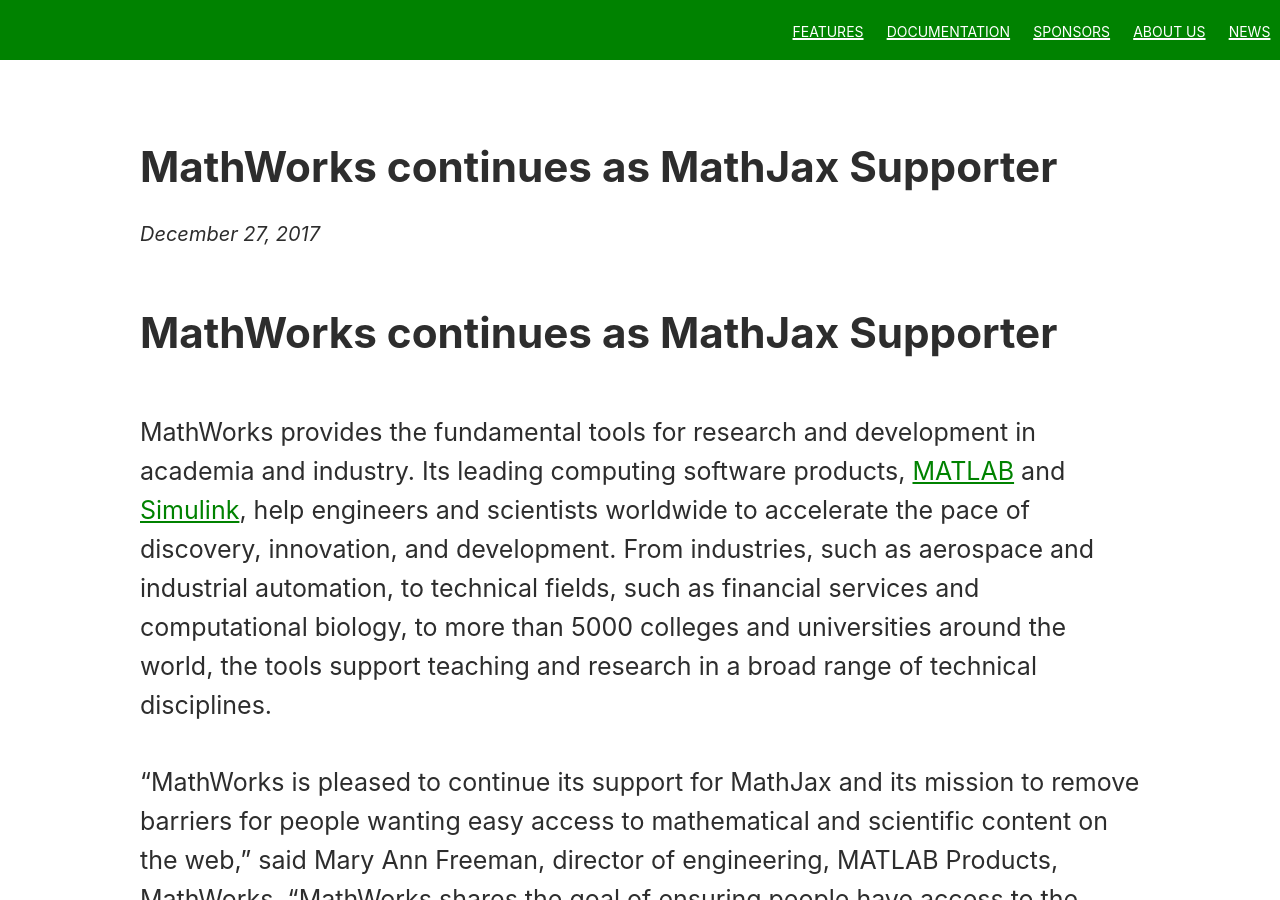
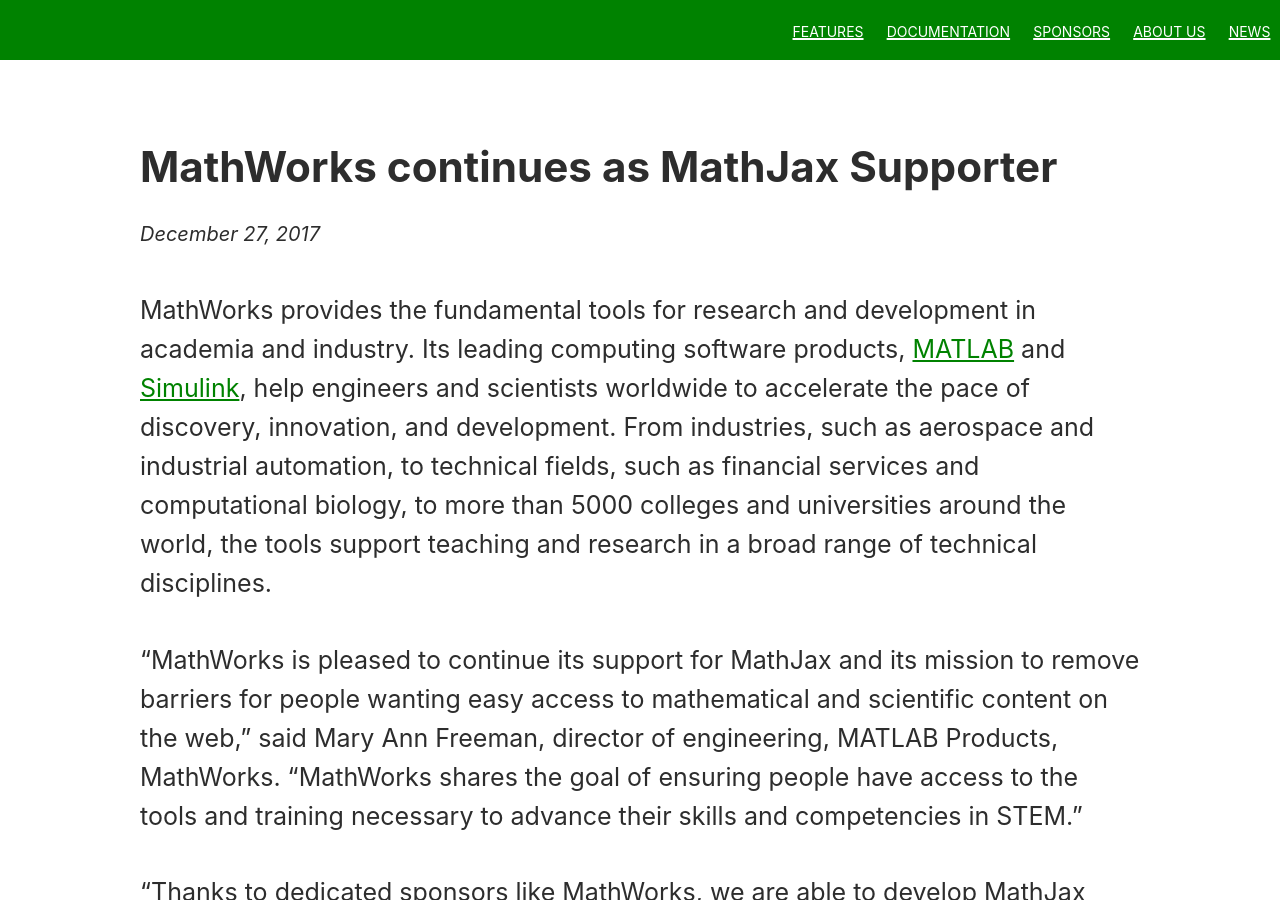
Before and after one commit to mathjax/MathJax-website, a Jekyll site: the page built from _posts/2017/2017-12-27-the-mathworks-continues-as-mathjax-supporter-2017.md, in a window 1280 px wide and 900 px high. Built offline with Jekyll 4.4.1, drawn with Linux system fonts in a browser that asks for light colours.

Commit message:
fix typo

```diff
--- a/_posts/2017/2017-12-27-the-mathworks-continues-as-mathjax-supporter-2017.md
+++ b/_posts/2017/2017-12-27-the-mathworks-continues-as-mathjax-supporter-2017.md
@@ -8,7 +8,6 @@
 author: Peter Krautzberger
 ---
 
-# MathWorks continues as MathJax Supporter
 
 MathWorks provides the fundamental tools for research and development in academia and industry. Its leading computing software products, [MATLAB](http://www.mathworks.com/products/matlab/) and [Simulink](http://www.mathworks.com/products/simulink/), help engineers and scientists worldwide to accelerate the pace of discovery, innovation, and development. From industries, such as aerospace and industrial automation, to technical fields, such as financial services and computational biology, to more than 5000 colleges and universities around the world, the tools support teaching and research in a broad range of technical disciplines.
 
```
